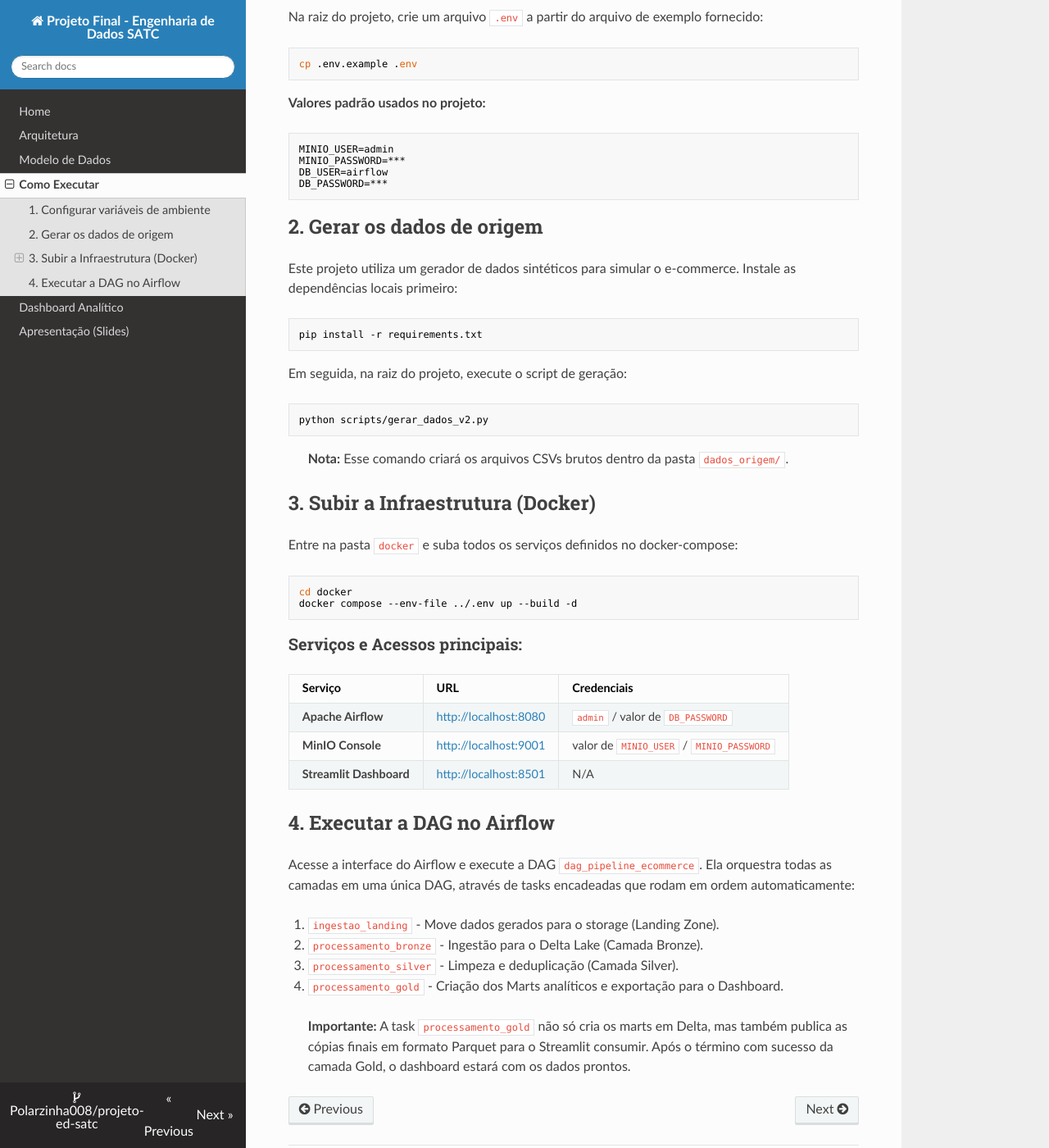
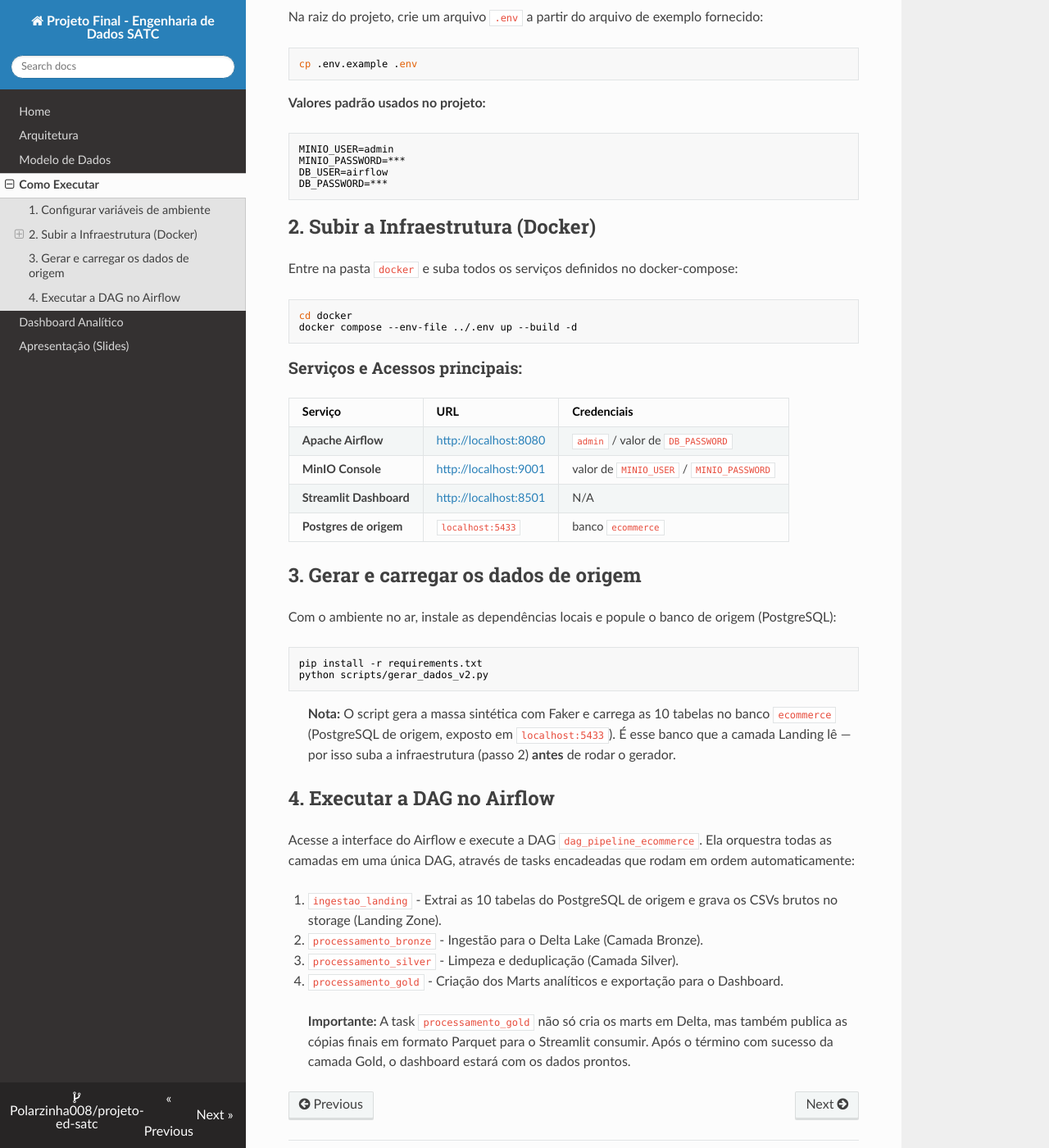
Before and after one commit to Polarzinha008/projeto-ed-satc, an MkDocs documentation site: the page built from docs/execucao.md, in a window 1280 px wide and 1400 px high, scrolled down 255 px. Shown: the whole window at 82% size. Built offline with MkDocs 1.6.1, drawn with Linux system fonts in a browser that asks for light colours; nearby versions of some CDN libraries.

Commit message:
criado banco, configurado docker e atualizado os md

````diff
--- a/docs/execucao.md
+++ b/docs/execucao.md
@@ -18,23 +18,7 @@ DB_USER=airflow
 DB_PASSWORD=***
 ```
 
-## 2. Gerar os dados de origem
-
-Este projeto utiliza um gerador de dados sintéticos para simular o e-commerce. Instale as dependências locais primeiro:
-
-```bash
-pip install -r requirements.txt
-```
-
-Em seguida, na raiz do projeto, execute o script de geração:
-
-```bash
-python scripts/gerar_dados_v2.py
-```
-
-> **Nota:** Esse comando criará os arquivos CSVs brutos dentro da pasta `dados_origem/`.
-
-## 3. Subir a Infraestrutura (Docker)
+## 2. Subir a Infraestrutura (Docker)
 
 Entre na pasta `docker` e suba todos os serviços definidos no docker-compose:
 
@@ -50,6 +34,18 @@ docker compose --env-file ../.env up --build -d
 | **Apache Airflow** | [http://localhost:8080](http://localhost:8080) | `admin` / valor de `DB_PASSWORD` |
 | **MinIO Console** | [http://localhost:9001](http://localhost:9001) | valor de `MINIO_USER` / `MINIO_PASSWORD` |
 | **Streamlit Dashboard** | [http://localhost:8501](http://localhost:8501) | N/A |
+| **Postgres de origem** | `localhost:5433` | banco `ecommerce` |
+
+## 3. Gerar e carregar os dados de origem
+
+Com o ambiente no ar, instale as dependências locais e popule o banco de origem (PostgreSQL):
+
+```bash
+pip install -r requirements.txt
+python scripts/gerar_dados_v2.py
+```
+
+> **Nota:** O script gera a massa sintética com Faker e carrega as 10 tabelas no banco `ecommerce` (PostgreSQL de origem, exposto em `localhost:5433`). É esse banco que a camada Landing lê — por isso suba a infraestrutura (passo 2) **antes** de rodar o gerador.
 
 ## 4. Executar a DAG no Airflow
 
@@ -57,7 +53,7 @@ Acesse a interface do Airflow e execute a DAG `dag_pipeline_ecommerce`. Ela
 orquestra todas as camadas em uma única DAG, através de tasks encadeadas que
 rodam em ordem automaticamente:
 
-1. `ingestao_landing` - Move dados gerados para o storage (Landing Zone).
+1. `ingestao_landing` - Extrai as 10 tabelas do PostgreSQL de origem e grava os CSVs brutos no storage (Landing Zone).
 2. `processamento_bronze` - Ingestão para o Delta Lake (Camada Bronze).
 3. `processamento_silver` - Limpeza e deduplicação (Camada Silver).
 4. `processamento_gold` - Criação dos Marts analíticos e exportação para o Dashboard.
--- a/requirements.txt
+++ b/requirements.txt
@@ -1,3 +1,5 @@
 pandas==2.2.2
 Faker==25.8.0
 tqdm==4.66.4
+SQLAlchemy==2.0.30
+psycopg2-binary==2.9.9
````
Also changed, not shown: README.md (+17 -18 lines), docs/arquitetura.md (+7 -3 lines), 3 other files.
